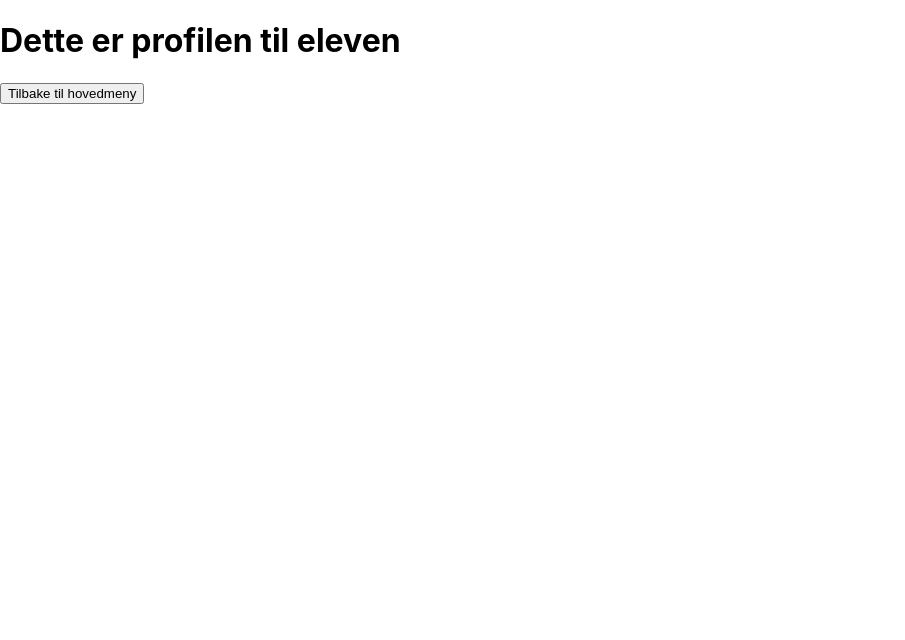
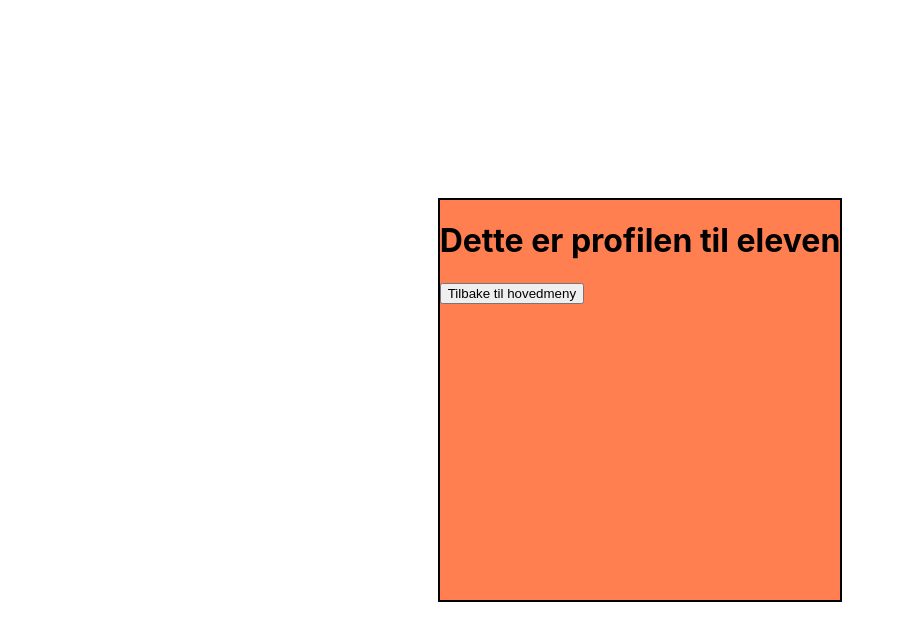
Before and after one commit to 2ITB-Dromtorp/SkoleOppgaver_2ITB, a React (Create React App) app in the folder klassekart/klassekart/: page /1 in a window 1280 px wide. Shown: the top 640 px of the page, without its empty margins (0-905 px from the left). Built offline with nearby package versions, Linux system fonts and the light colour scheme.

Commit message:
trying to push forward from component to another component

```diff
--- a/klassekart/klassekart/src/App.css
+++ b/klassekart/klassekart/src/App.css
@@ -75,3 +75,18 @@
   height: 100%;
   background: blue;
 }
+
+.profile-container {
+  display: flex;
+  justify-content: center;
+  align-items: center;
+  height: 100vh;
+  width: 100%;
+
+}
+
+.profile-box {
+  border: solid black 2px;
+  background: coral;
+  height: 50%;
+}
--- a/klassekart/klassekart/src/Profile.js
+++ b/klassekart/klassekart/src/Profile.js
@@ -6,8 +6,15 @@ export default function Profile() {
 
     return (
         <>
+        <div className='profile-container'>
+
+        <div className='profile-box'>
+
             <h1> Dette er profilen til eleven </h1>
             <button onClick={() => navigate(-1)}> Tilbake til hovedmeny </button>
+
+        </div>
+        </div>
         </>
     )
 }
```
Also changed, not shown: klassekart/klassekart/src/Elev.js (+7 -1 lines), klassekart/klassekart/src/images/profile-image.jpg (added).
